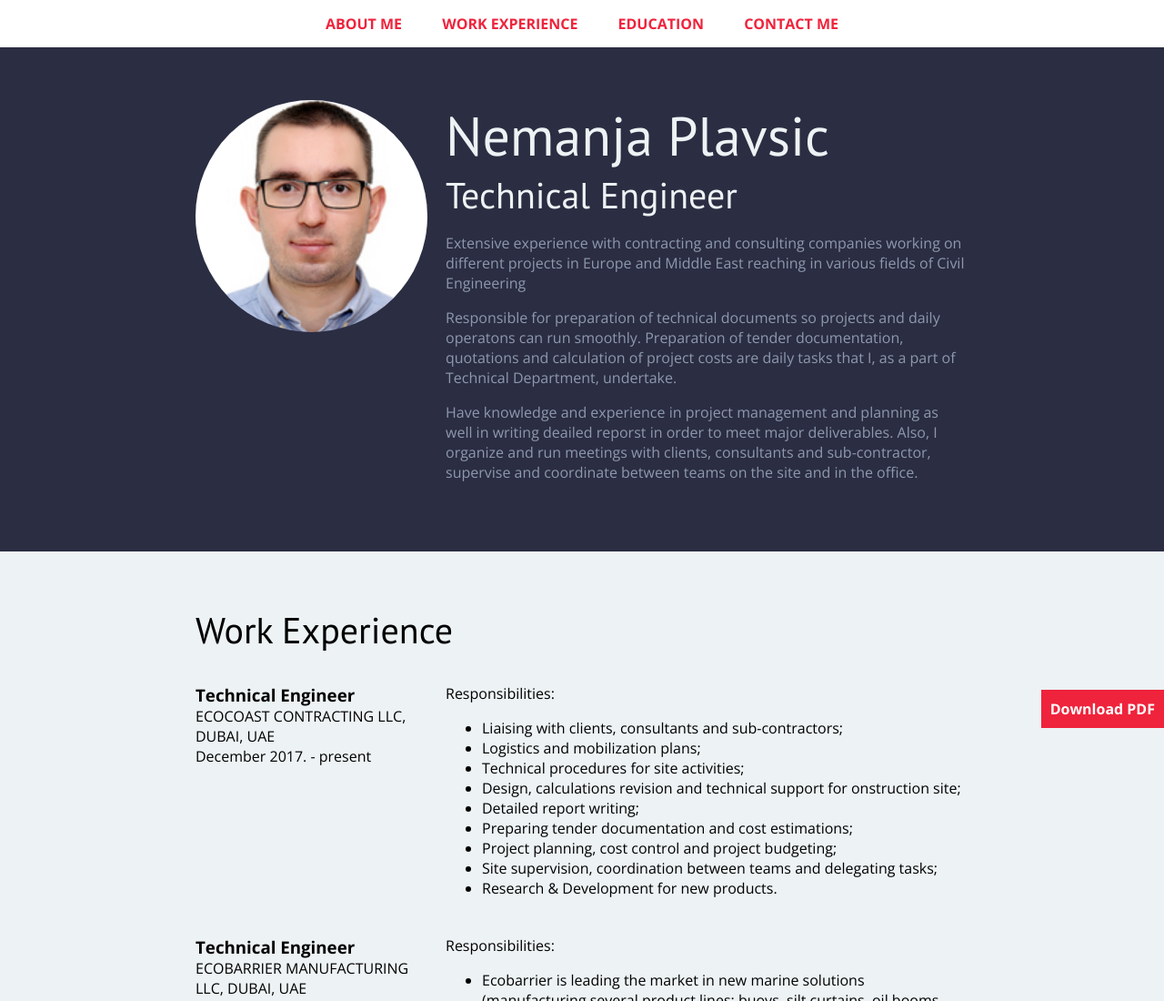
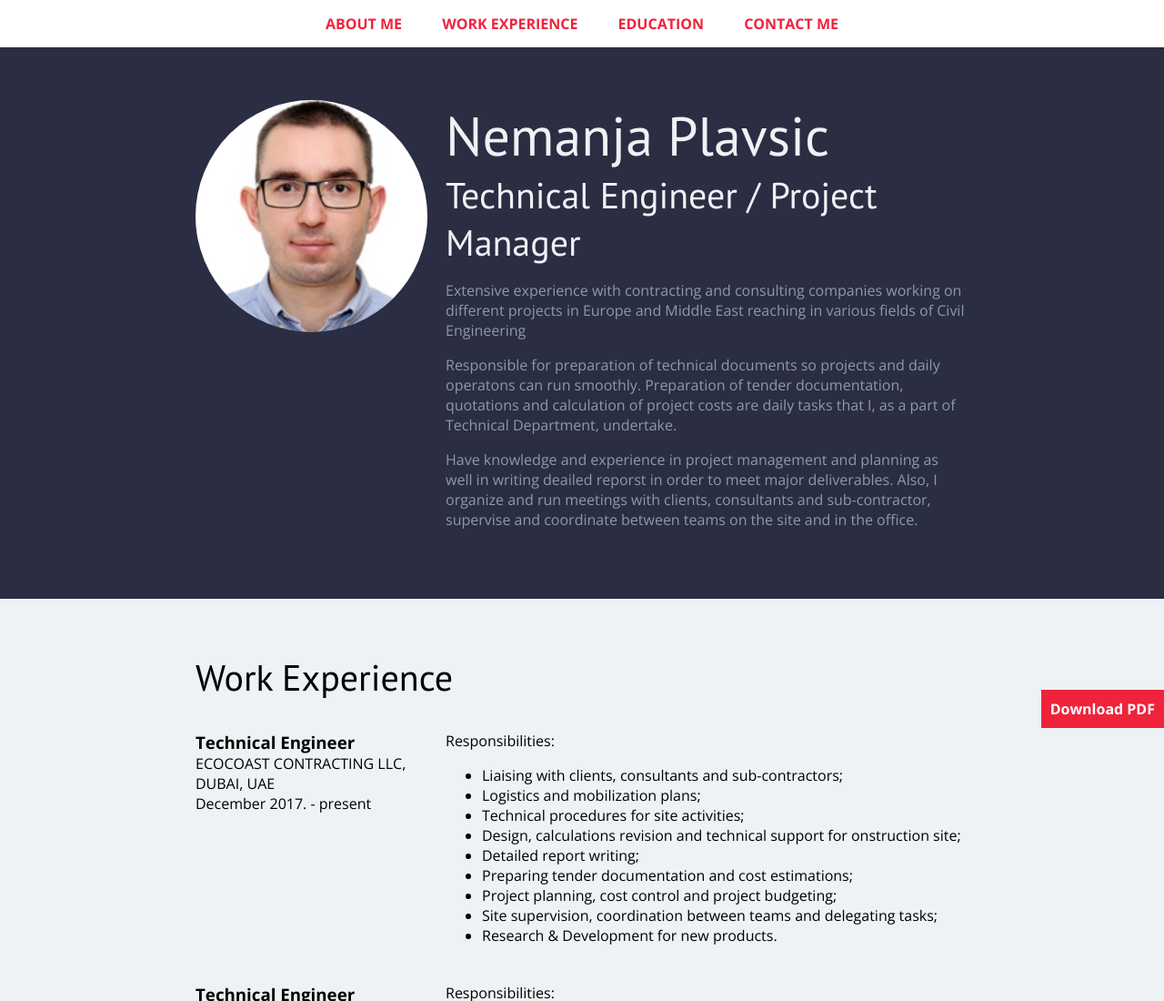
Before and after one commit to NemanjaPlavsic/002_resume, a plain HTML site: page index.html in a window 1280 px wide. Shown: the top 1100 px of the page at 91% size. Drawn offline with nearby package versions, Linux system fonts and the light colour scheme.

Commit message:
Ovo je samo test..

```diff
--- a/index.html
+++ b/index.html
@@ -23,7 +23,7 @@
             <img class="profile-img col-narrow" src="_images/Profile_photo.jpg" alt="Nemanja Plavsic">
             <div class="col-wide">
                 <h1>Nemanja Plavsic</h1>
-                <h2>Technical Engineer</h2>
+                <h2>Technical Engineer / Project Manager</h2>
                 <p>Extensive experience with contracting and consulting companies working on different projects in Europe and Middle East reaching in various fields of Civil Engineering</p>
                 <p>Responsible for preparation of technical documents so projects and daily operatons can run smoothly. Preparation of tender documentation, quotations and calculation of project costs are daily tasks that I, as a part of Technical Department, undertake.</p>
                 <p>Have knowledge and experience in project management and planning as well in writing deailed reporst in order to meet major deliverables. Also, I organize  and run meetings with clients, consultants and sub-contractor, supervise and coordinate between teams on the site and in the office.</p>
```
